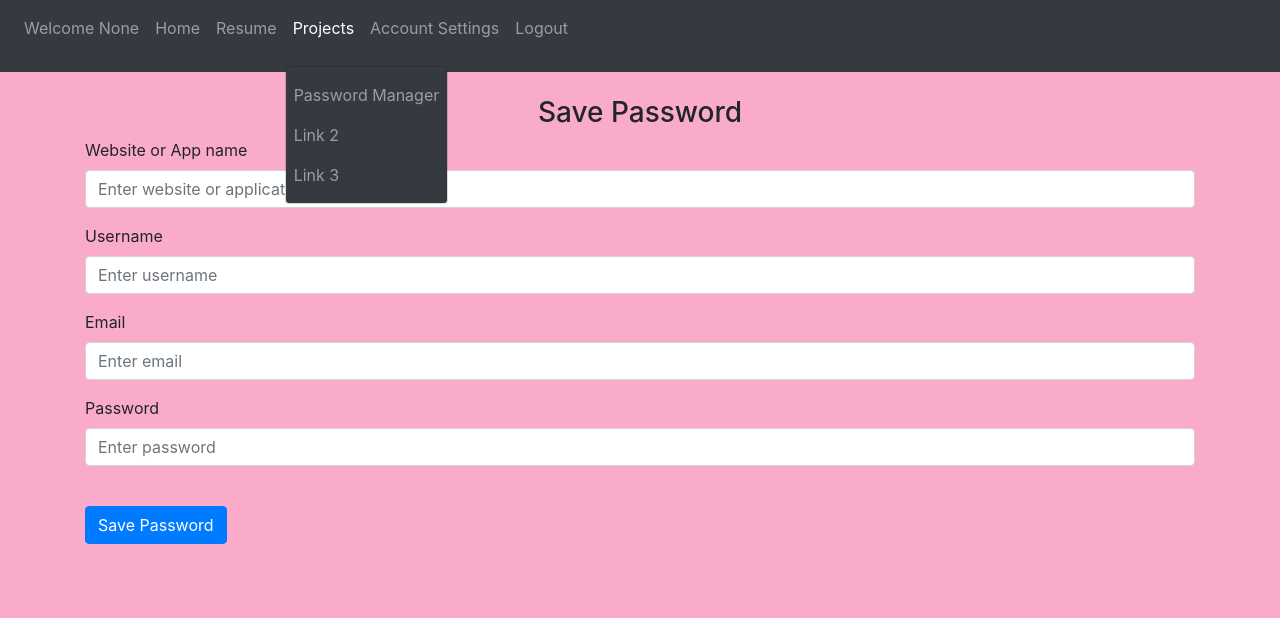
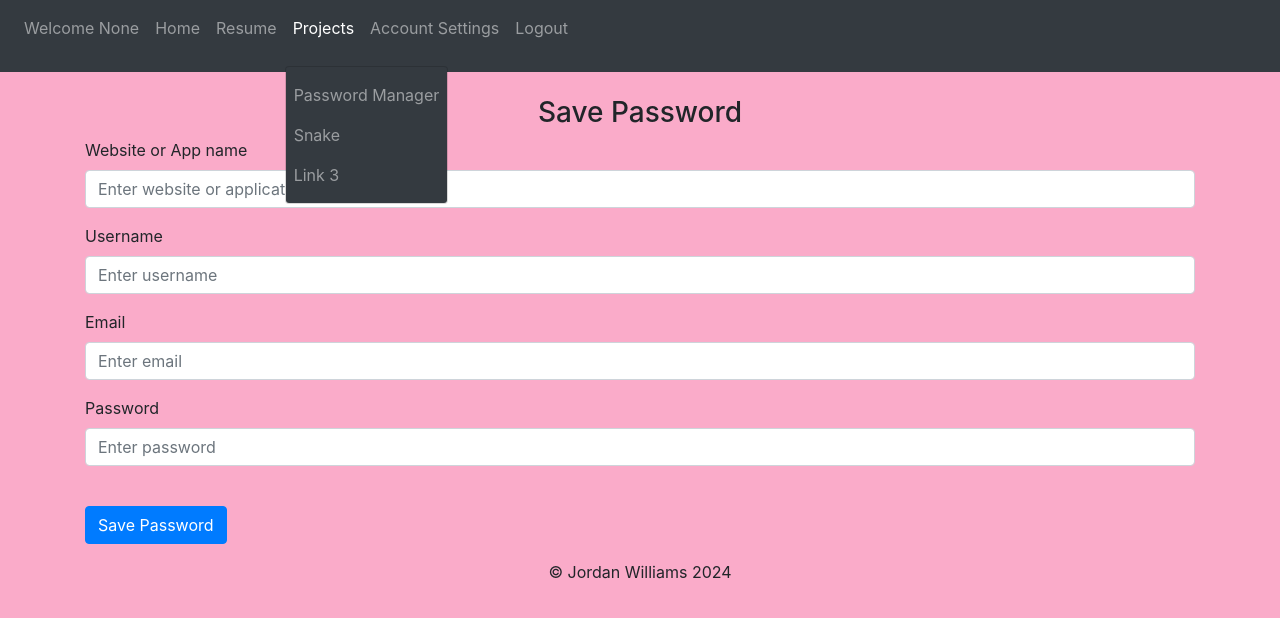
Before and after one commit to jcw7199/My-Website, a Flask app: page /save_password in a window 1280 px wide, after a click on "Projects". Shown: the top 618 px of the page. Run offline with Flask 3, Linux system fonts and the light colour scheme; the visitor is signed in with stand-in values (Sample User, id 1); some libraries are stand-ins or nearby versions.

Commit message:
Added copyright to bottom of page. Added page for snake project

```diff
--- a/my_website/website/Controller/auth_routes.py
+++ b/my_website/website/Controller/auth_routes.py
@@ -122,13 +122,14 @@
         if aform.newFirstName.data != "":
             current_user.firstName = aform.newFirstName.data
             db.session.commit()
+
         if aform.newLastName.data != "":
             current_user.lastName = aform.newLastName.data
             db.session.commit()
 
         if aform.newEmail.data != "":
             anotherUser = User.query.filter_by(email=aform.newEmail.data).first()
-            if anotherUser:
+            if anotherUser.email != current_user.email:
                 flash("There already is an account registered to this email address.", category="error")
             else:
                 current_user.email = aform.newEmail.data
--- a/my_website/website/Controller/passwordManager_forms.py
+++ b/my_website/website/Controller/passwordManager_forms.py
@@ -1,10 +1,10 @@
 from flask_wtf import FlaskForm
 from wtforms import StringField, SubmitField
-from wtforms.validators import DataRequired, Email
+from wtforms.validators import DataRequired, Email, Optional
 
 class NewPasswordForm(FlaskForm):
     websiteAppName = StringField('Website or App name', validators=[DataRequired()])
     username = StringField('Username')
-    email = StringField('Email', validators=[Email()])
+    email = StringField('Email', validators=[Optional(), Email()])
     password = StringField('Password', validators=[DataRequired()])
     submit = SubmitField('Save Password')
--- a/my_website/website/Controller/routes.py
+++ b/my_website/website/Controller/routes.py
@@ -54,3 +54,7 @@
     db.session.commit()
     flash("Password deleted!", category="success")
     return render_template('view_passwords.html', user=current_user)
+
+@routes.route('/snake', methods=['GET'])
+def snake():
+    return render_template('snake.html', user=current_user)
--- a/my_website/website/View/templates/base.html
+++ b/my_website/website/View/templates/base.html
@@ -48,7 +48,7 @@
                         <a class="nav-item nav-link" data-toggle="dropdown">Projects </a>
                         <ul class="dropdown-menu navbar-dark bg-dark" outline="none">
                             <li><a class="dropdown-item nav-link nav-item bg-dark" href="/password_manager">Password Manager</a></li>
-                            <li><a class="dropdown-item nav-link nav-item bg-dark" href="/save_password">Link 2</a></li>
+                            <li><a class="dropdown-item nav-link nav-item bg-dark" href="/snake">Snake</a></li>
                             <li><a class="dropdown-item nav-link nav-item bg-dark" href="#">Link 3</a></li>
                         </ul>
                     </div>
@@ -87,6 +87,9 @@
 
             {%endblock%}
         </div>
+        <div>
+            <p align="center">© Jordan Williams 2024</p>
+        </div>
         <script
             src="https://code.jquery.com/jquery-3.2.1.slim.min.js"
             integrity="sha384-KJ3o2DKtIkvYIK3UENzmM7KCkRr/rE9/Qpg6aAZGJwFDMVNA/GpGFF93hXpG5KkN"
```
Also changed, not shown: my_website/website/View/templates/snake.html (added, +31 -0 lines).
